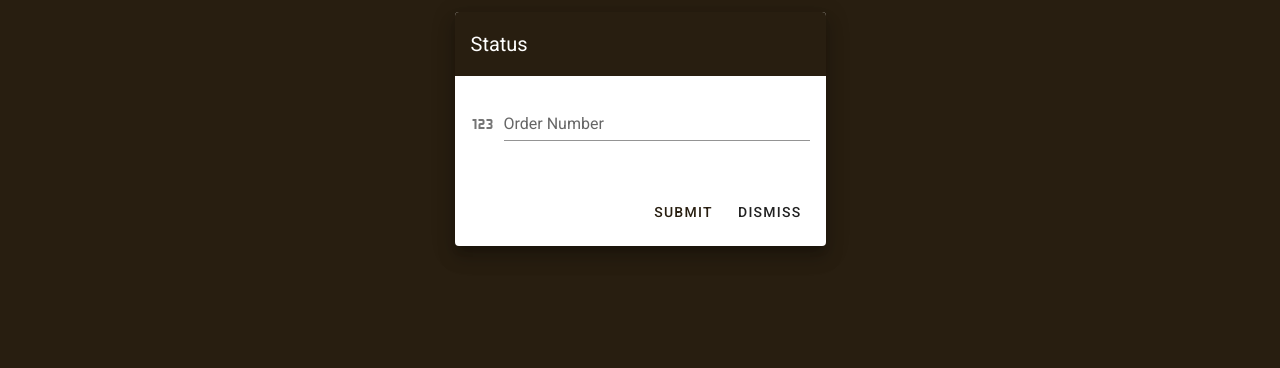
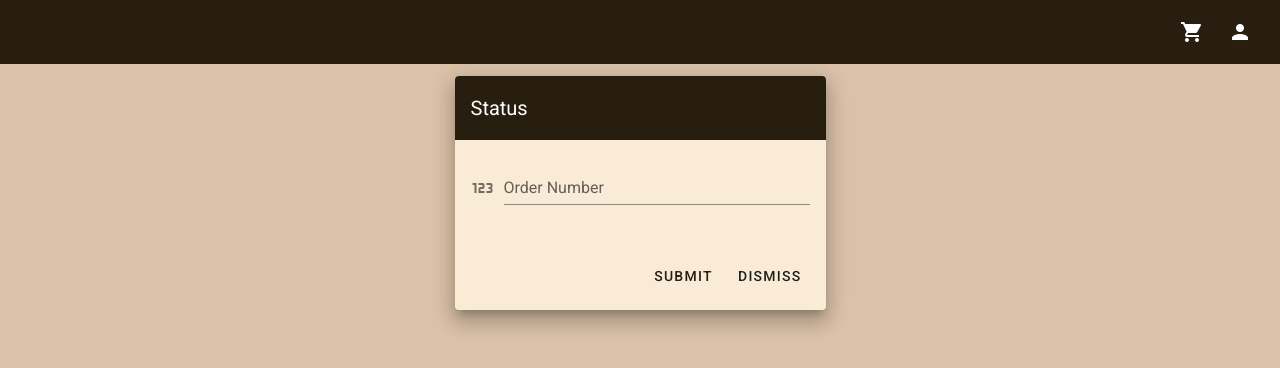
Before and after one commit to Pitwuk/vafl, a Vue app: page /status in a window 1280 px wide. Shown: the top 368 px of the page. Built offline with nearby package versions, Linux system fonts and the light colour scheme; what vue-ls would draw is missing.

Commit message:
Appbar component

```diff
--- /dev/null
+++ b/src/components/Appbar.vue
@@ -0,0 +1,35 @@
+<template>
+  <v-app-bar max-height="70" elevate-on-scroll dark color="primary">
+    <v-spacer />
+    <v-img src="../assets/logo.png" contain max-height="50" @click="home()" id="bar" />
+    <v-spacer />
+    <v-toolbar-items>
+      <v-btn icon to="/cart">
+        <v-icon>mdi-cart</v-icon>
+      </v-btn>
+      <v-btn icon to="/login">
+        <v-icon>mdi-account</v-icon>
+      </v-btn>
+    </v-toolbar-items>
+  </v-app-bar>
+</template>
+
+<script>
+export default {
+  methods: {
+    home() {
+      this.$router.push("/");
+    }
+  }
+};
+</script>
+
+<style scoped>
+#bar {
+  cursor: pointer;
+  margin-top: auto;
+  margin-bottom: auto;
+  padding-top: 10px;
+  padding-bottom: 10px;
+}
+</style>
--- a/src/views/Home.vue
+++ b/src/views/Home.vue
@@ -1,18 +1,6 @@
 <template>
   <v-app>
-    <v-app-bar max-height="70" elevate-on-scroll dark color="primary">
-      <v-spacer />
-      <img src="../assets/logo.png" height="50" />
-      <v-spacer />
-      <v-toolbar-items>
-        <v-btn icon to="/cart">
-          <v-icon>mdi-cart</v-icon>
-        </v-btn>
-        <v-btn icon to="/login">
-          <v-icon>mdi-account</v-icon>
-        </v-btn>
-      </v-toolbar-items>
-    </v-app-bar>
+    <Appbar />
     <v-carousel cycle interval="6000" hide-delimiters>
       <v-carousel-item v-for="(item,i) in items" :key="i" :src="item.src">
         <p class="display-2">{{ slideText[i] }}</p>
@@ -25,6 +13,7 @@
 </template>
 
 <script>
+import Appbar from "../components/Appbar.vue";
 export default {
   data() {
     return {
@@ -45,7 +34,8 @@ export default {
         "• $2 / board (size ≤ 50 x 50mm)\n• Free Shipping on orders over $10"
       ]
     };
-  }
+  },
+  components: { Appbar }
 };
 </script>
 
--- a/src/views/Order.vue
+++ b/src/views/Order.vue
@@ -1,5 +1,6 @@
 <template>
 <body class="secondary">
+  <Appbar />
   <v-form v-model="valid">
     <v-container>
       <v-row>
@@ -174,7 +175,9 @@
 </template>
 
 <script>
+import Appbar from "../components/Appbar.vue";
 import globals from "../globals.js";
+
 var pricePerCm = 0.1;
 var sale = 1; //(.9 = 10% off)
 
@@ -320,6 +323,7 @@ export default {
         this.$router.push("/purchase");
       }
     }
-  }
+  },
+  components: { Appbar }
 };
 </script>
--- a/src/views/Status.vue
+++ b/src/views/Status.vue
@@ -1,9 +1,10 @@
 <template>
-<body class="primary">
+<body class="secondary">
+  <Appbar />
   <v-container v-if="!quantity">
     <v-row align="center" justify="center">
       <v-col cols="12" sm="8" md="4">
-        <v-card class="elevation-12">
+        <v-card class="elevation-12 tertiary">
           <v-toolbar color="primary" dark elevation="0">
             <v-toolbar-title>Status</v-toolbar-title>
           </v-toolbar>
@@ -67,6 +68,7 @@
 </template>
 
 <script>
+import Appbar from "../components/Appbar.vue";
 import globals from "../globals.js";
 //test order num: gc6iu5sg99m6zopq
 export default {
@@ -120,7 +122,8 @@ export default {
         this.failed = true;
       }
     }
-  }
+  },
+  components: { Appbar }
 };
 </script>
 
--- a/src/views/Success.vue
+++ b/src/views/Success.vue
@@ -1,5 +1,6 @@
 <template>
 <body class="secondary">
+  <Appbar />
   <div align="center">
     <v-icon size="200" color="green">mdi-checkbox-marked-circle-outline</v-icon>
     <h1>Order Successfully Placed</h1>
@@ -36,6 +37,7 @@
 </template>
 
 <script>
+import Appbar from "../components/Appbar.vue";
 import globals from "../globals.js";
 export default {
   data: () => ({
@@ -49,7 +51,8 @@ export default {
     color: globals.color,
     layers: globals.layers,
     request: globals.request
-  })
+  }),
+  components: { Appbar }
 };
 </script>
 
```
